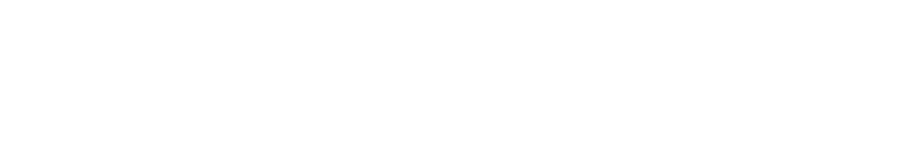
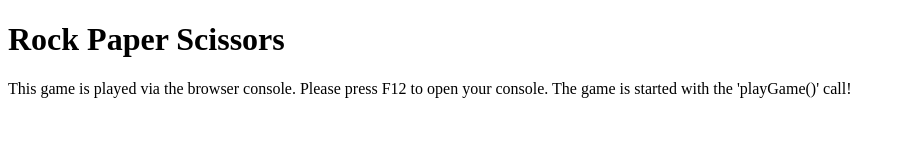
Before and after one commit to bomber34/odin-rps, a plain HTML site: page index.html in a window 1280 px wide. Shown: the whole page, without its empty margins (0-905 px from the left). Drawn offline with Linux system fonts and the light colour scheme.

Commit message:
Add basic help info to index.html

```diff
--- a/index.html
+++ b/index.html
@@ -7,5 +7,10 @@
 </head>
 <body>
     <script src="rockPaperScissor.js"></script>
+    <h1>Rock Paper Scissors</h1>
+    <p>This game is played via the browser console. Please press F12 to open your console.
+
+        The game is started with the 'playGame()' call!
+    </p>
 </body>
 </html>
```
